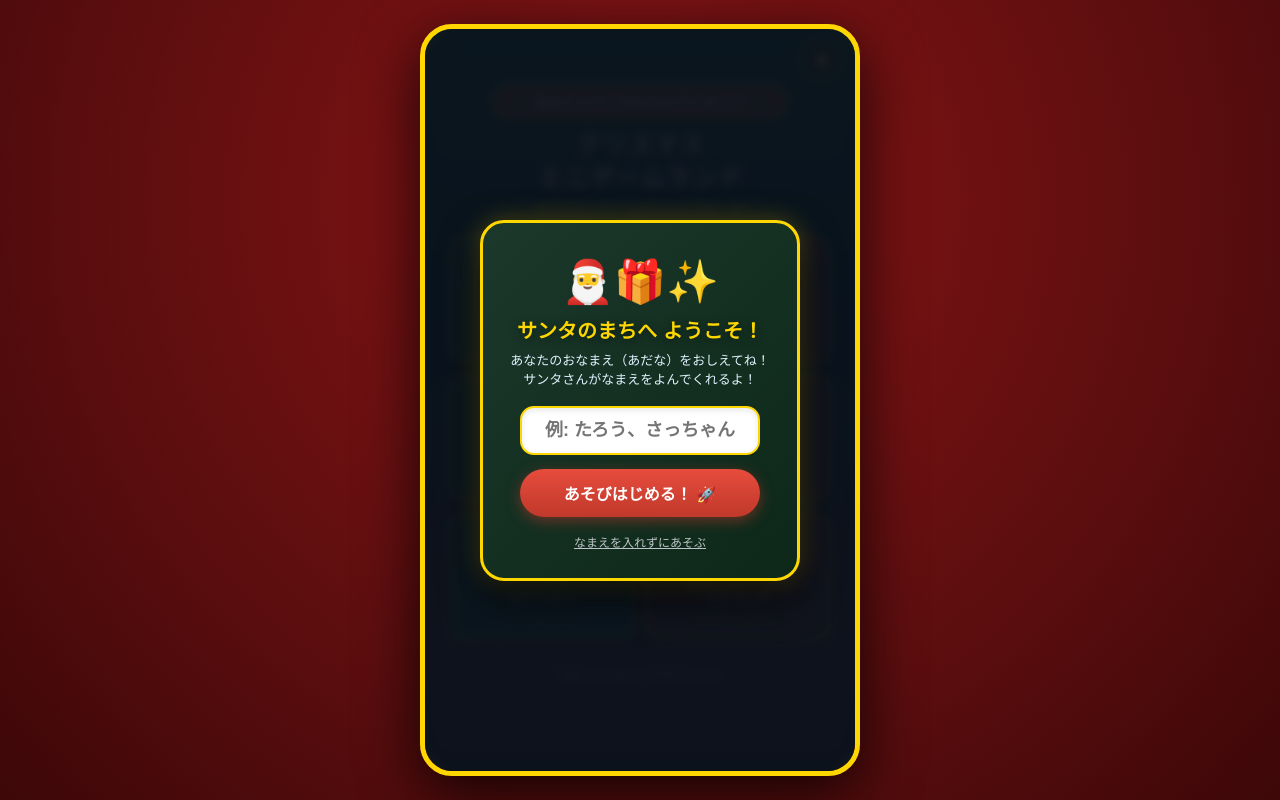
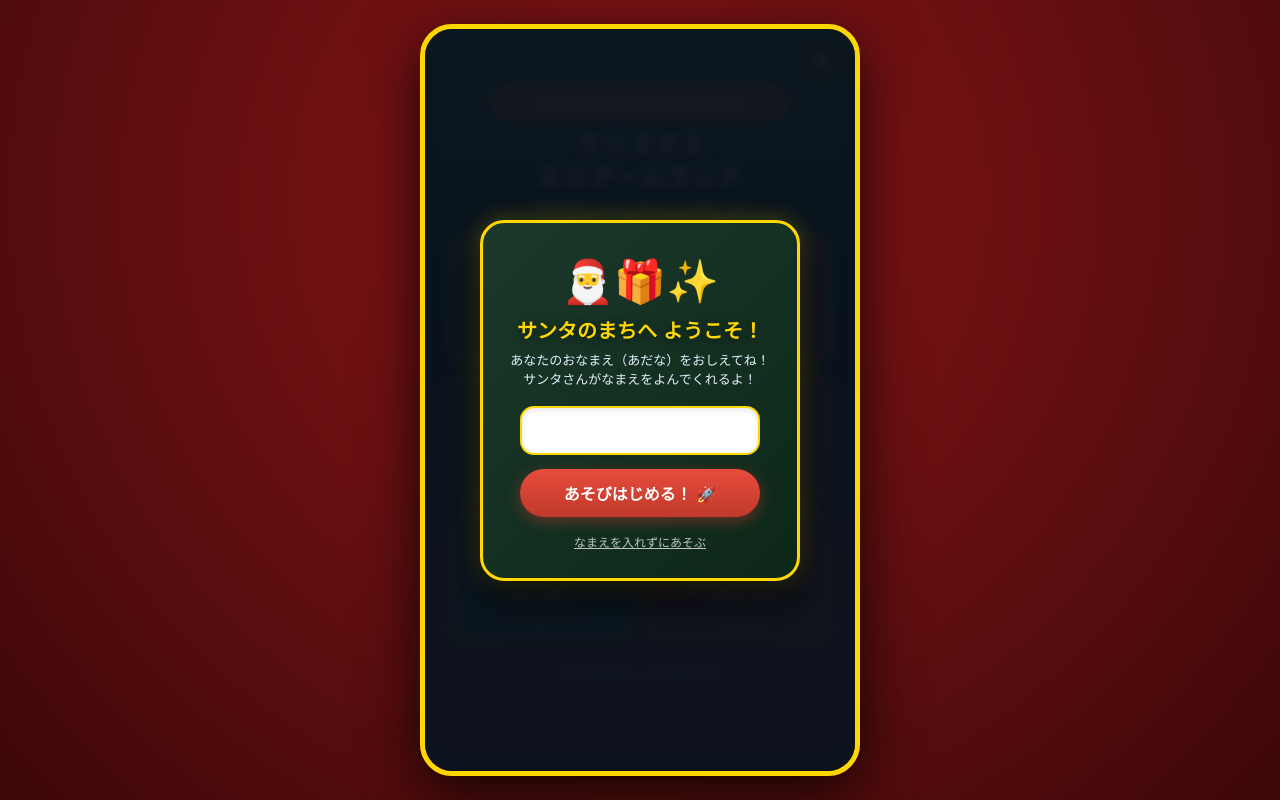
Before and after one commit to AKATORA1597/Kazenoko-xmas-2026-present, a plain HTML site: page index.html in a window 1280 px wide. Drawn offline with Linux system fonts and the light colour scheme.

Commit message:
Add files via upload

```diff
--- a/index.html
+++ b/index.html
@@ -1008,7 +1008,7 @@
         サンタさんがなまえをよんでくれるよ！
       </div>
       <form id="nickname-form" onsubmit="event.preventDefault(); submitNickname();" style="display: flex; flex-direction: column; align-items: center; width: 100%;">
-        <input type="text" id="nickname-input" class="nickname-input-box" maxlength="8" placeholder="例: たろう、さっちゃん" autocomplete="off" />
+        <input type="text" id="nickname-input" class="nickname-input-box" maxlength="8" autocomplete="off" autocorrect="off" autocapitalize="off" spellcheck="false" />
         <button type="submit" id="nickname-submit-btn" class="nickname-btn">あそびはじめる！ 🚀</button>
         <button type="button" class="nickname-skip-btn" onclick="submitNickname(true)">なまえを入れずにあそぶ</button>
       </form>
```
